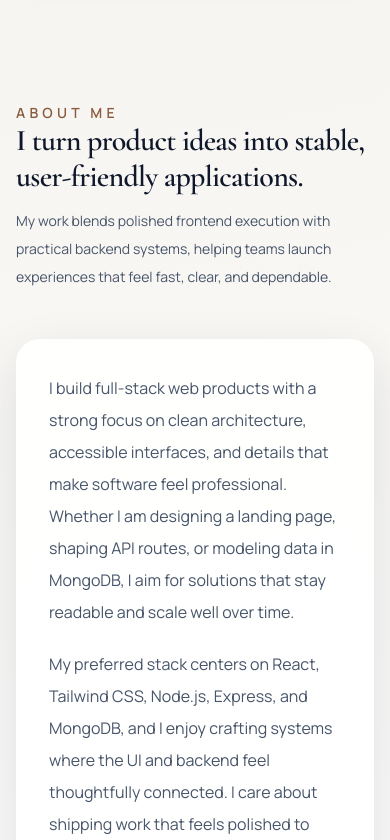
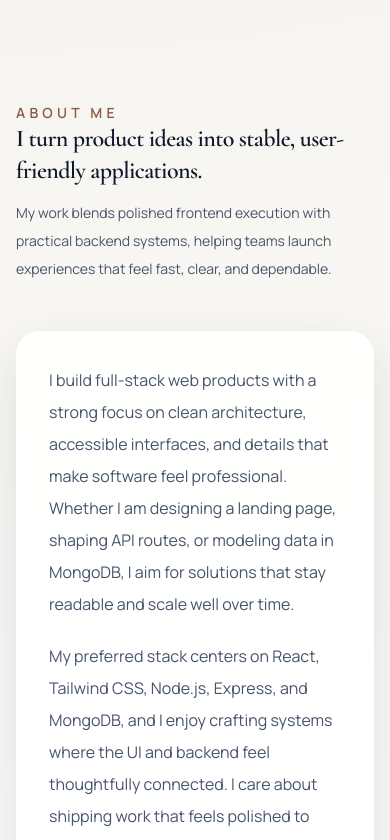
Before and after one commit to manishwashimkar/portfolio, a React (Vite) app in the folder frontend/: page / in a window 390 px wide. Shown: the part 1720-2560 px from the top of the page. Built offline with nearby package versions, Linux system fonts and the light colour scheme; no server answers.

Commit message:
Added resposiveness

```diff
--- a/frontend/src/index.css
+++ b/frontend/src/index.css
@@ -28,7 +28,7 @@ body {
 }
 
 .section-title {
-  @apply font-serif text-3xl font-semibold tracking-tight text-slate-900 dark:text-white sm:text-4xl;
+  @apply font-serif text-2xl font-semibold tracking-tight text-slate-900 dark:text-white sm:text-3xl lg:text-4xl;
 }
 
 .section-subtitle {
```
